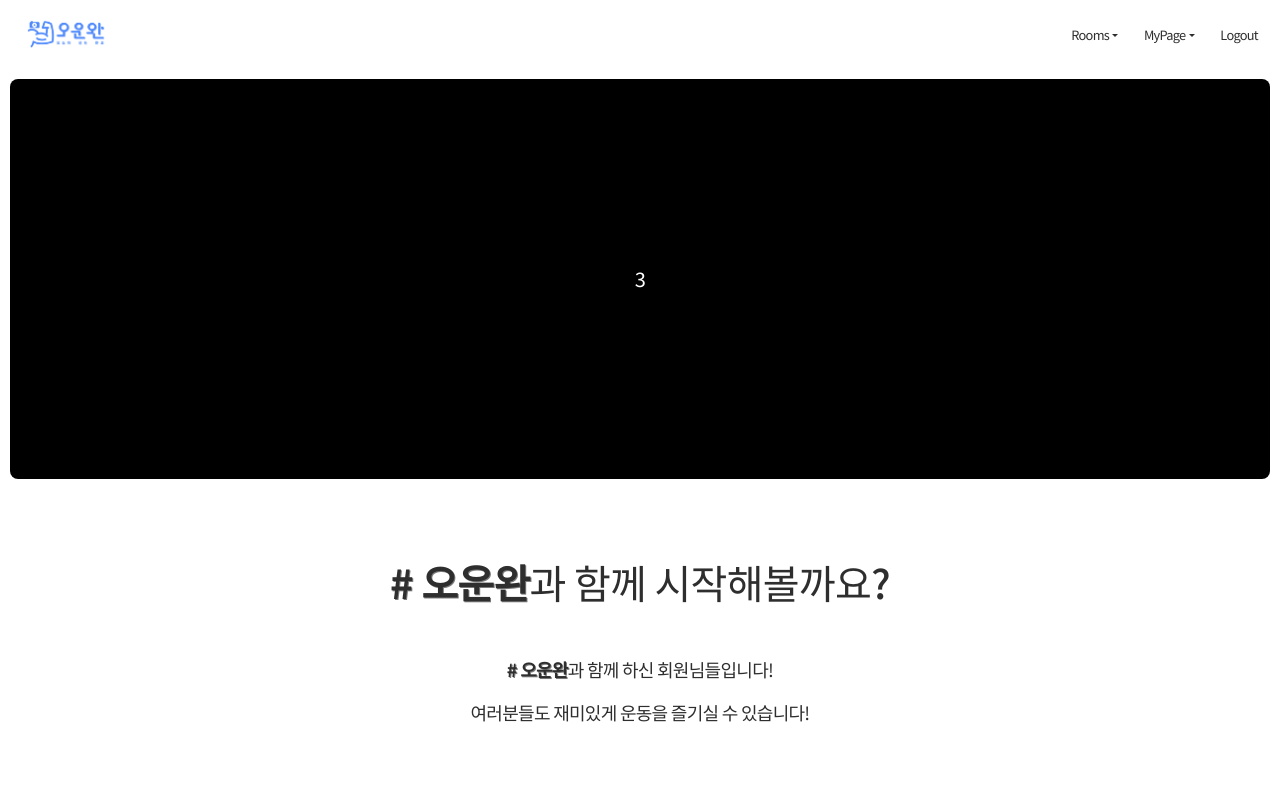
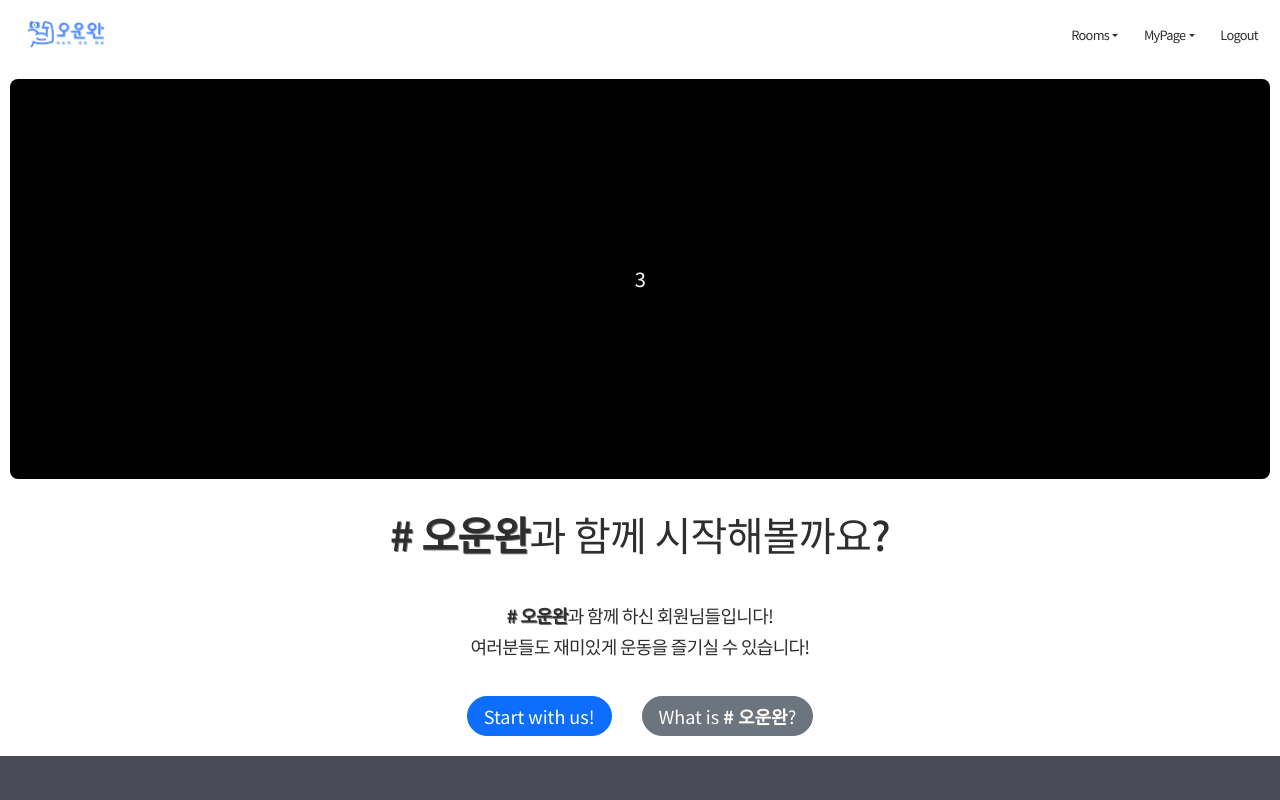
Before and after one commit to junojam/owo, a Vue app in the folder frontend/owo/: page / in a window 1280 px wide. Shown: the top 800 px of the page. Built offline with nearby package versions, Linux system fonts and the light colour scheme; a web font is replaced by a local one.

Commit message:
[F] ETC_Mainpage..

```diff
--- a/frontend/owo/src/components/MainPage/TodayKing.vue
+++ b/frontend/owo/src/components/MainPage/TodayKing.vue
@@ -2,15 +2,19 @@
   <div class="todayKing">
     <h1 class="lg-title text-center my-5">오늘의 운동왕은 누구~?</h1>
     <div class="wrapper d-flex justify-content-evenly">
+
       <div class="my-exercise-analy">
         <h5 class="sm-title">나의 운동 분석</h5>
         <div>
 
         </div>
       </div>
+
       <div class="king-record">
         <h5 class="sm-title">"{{king}}"의 Record</h5>
+
       </div>
+
       <div class="week-rank">
         <h5 class="sm-title">{{month}}월 {{weekNum}}째주 운동왕</h5>
       </div>
--- a/frontend/owo/src/views/MainPage/mainPageView.vue
+++ b/frontend/owo/src/views/MainPage/mainPageView.vue
@@ -1,12 +1,12 @@
 <template>
   <div>
     <Carousel></Carousel> <br>
-    <div class="intro_text p-5">
+    <div class="intro_text">
       <h1><span class="owo"># 오운완</span>과 함께 시작해볼까요?</h1><br><br>
       <p class="first-intro-text"><span class="owo"># 오운완</span>과 함께 하신 회원님들입니다!</p>
       <p class="first-intro-text">여러분들도 재미있게 운동을 즐기실 수 있습니다!</p> <br>
       <div class="btns">
-        <b-button pill variant="primary" class="btn-lg">Start with us!</b-button>
+        <b-button pill variant="primary" class="btn-lg start-btn">Start with us!</b-button>
         <b-button pill class="btn-lg">What is <span class="owo"># 오운완</span>?</b-button>
       </div>
     </div>
@@ -15,6 +15,7 @@
     <transition name="bounce" mode="out-in">
       <MyModal></MyModal>
     </transition>
+    <FooFooter/>
   </div>
 </template>>
 
@@ -35,8 +36,15 @@ export default {
 </script>
 
 <style scoped>
+.start-btn {
+    margin-right: 30px;
+}
+
 .btn-lg {
-    margin-right: 30px;
+  height: 40px;
+  text-align: center;
+  line-height: 10px;
+  font-size: 18px;
 }
 .owo {
   font-weight: 600;
@@ -45,9 +53,10 @@ export default {
 
 .first-intro-text {
   font-size: 18px;
+  line-height: 15px;
 }
 .btns {
-  padding-top: 50px;
-  padding-bottom: 50px;
+  padding-top: 5px;
+  padding-bottom: 20px;
 }
 </style>
--- a/frontend/owo/src/views/MyPage/MyPageMainView.vue
+++ b/frontend/owo/src/views/MyPage/MyPageMainView.vue
@@ -10,8 +10,7 @@
       <MyExerciseRate/>
     </div>
 
-    <!--운동 비율-->
-
+    <!--주간 목표 달성량-->
     <div class="weekly-goal-achivement-rate">
       <MyWeeklyGoal/>
     </div>
```
Also changed, not shown: frontend/owo/src/components/FooFooter.vue (+8 -1 lines).
